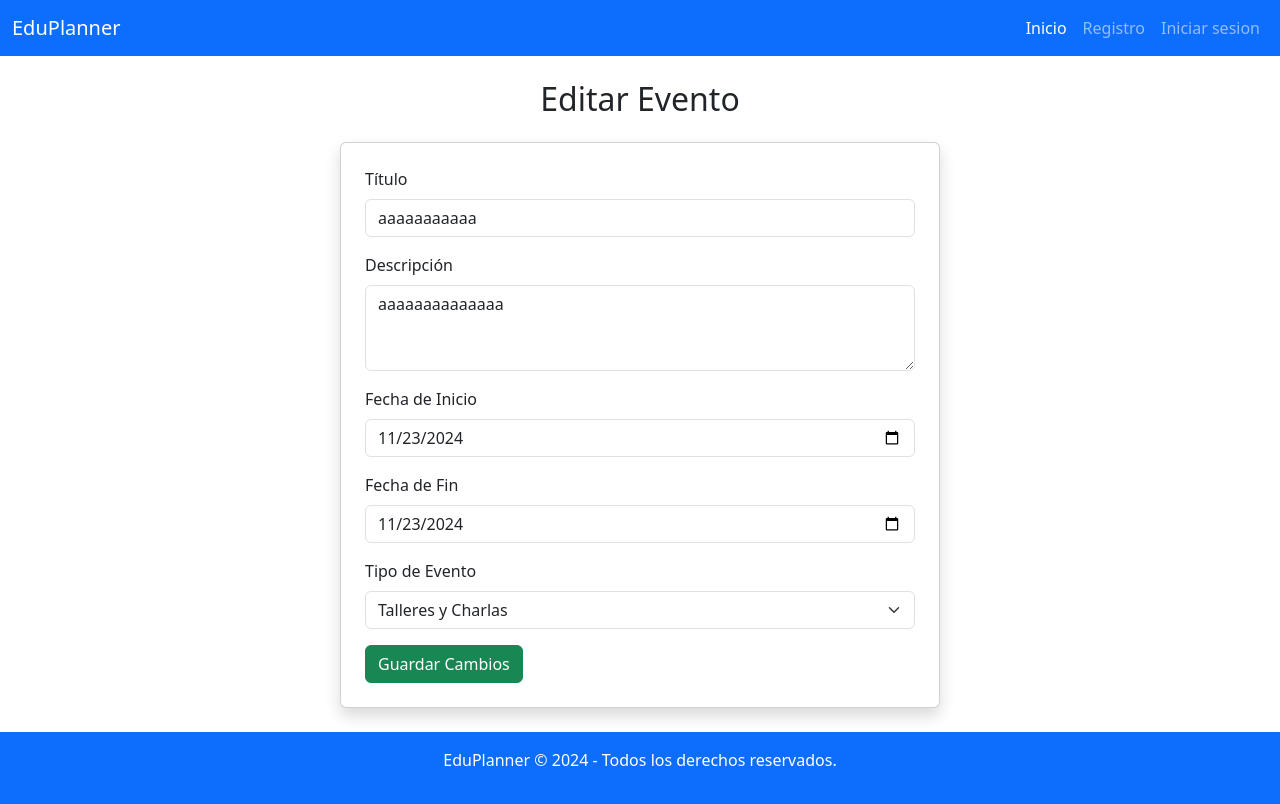
After one commit to iari4as/CER3-ALVAREZBASTIAN_ARIASISAAC, a Django app: page /editar_evento/1/ in a window 1280 px wide. The commit adds this page. Run offline with Django 5.2, Linux system fonts and the light colour scheme; data comes from the database, SQL or seed files in the repository; both versions use the stored data as it was after the commit.

Commit message:
creacion de edit (falta hacer que el boton edite realmente)

```diff
--- a/certamen3/urls.py
+++ b/certamen3/urls.py
@@ -16,7 +16,7 @@ Including another URLconf
 """
 from django.contrib import admin
 from django.urls import path
-from core.views import home, iniciarSesion,manageEvents,signout,registroUser,gestioneventos,EventoCreateAPIView, event_form
+from core.views import home, iniciarSesion,manageEvents,signout,registroUser,gestioneventos,EventoCreateAPIView, event_form,editar_evento, eliminar_evento
 urlpatterns = [
     path('admin/', admin.site.urls),
     path('',home, name="home" ),
@@ -27,4 +27,7 @@ urlpatterns = [
     path('gestion/', gestioneventos, name='gestion'),
     path('api/eventos/create/', EventoCreateAPIView.as_view(), name='api_event_create'),
     path('CrearEvento/', event_form, name="event_form"),
+    path('eventos/eliminar/<int:event_id>/', eliminar_evento, name='eliminar_evento'),
+    path('editar_evento/<int:evento_id>/', editar_evento, name='editar_evento'),
+
 ]
--- /dev/null
+++ b/core/templates/core/edit_evento.html
@@ -0,0 +1,51 @@
+{% extends "core/base.html" %}
+
+{% block content %}
+<h2 class="text-center">Editar Evento</h2>
+<div class="card shadow p-4 mx-auto mt-4" style="max-width: 600px;">
+
+    <form method="POST">
+        {% csrf_token %}
+
+        <div class="mb-3">
+            <label for="title" class="form-label">Título</label>
+            <input type="text" class="form-control" id="title" name="title" value="{{ evento.Titulo }}" required>
+        </div>
+
+        <div class="mb-3">
+            <label for="description" class="form-label">Descripción</label>
+            <textarea class="form-control" id="description" name="description" rows="3" required>{{ evento.Descripcion }}</textarea>
+        </div>
+
+        <div class="mb-3">
+            <label for="start_date" class="form-label">Fecha de Inicio</label>
+            <input type="date" class="form-control" id="start_date" name="start_date" value="{{ evento.fecha_inicio|date:'Y-m-d' }}" required>
+        </div>
+
+        <div class="mb-3">
+            <label for="end_date" class="form-label">Fecha de Fin</label>
+            <input type="date" class="form-control" id="end_date" name="end_date" value="{{ evento.fecha_fin|date:'Y-m-d' }}" required>
+            {% if errors.dates %}
+                <div class="text-danger">{{ errors.dates }}</div>
+            {% endif %}
+        </div>
+
+        <div class="mb-3">
+            <label for="event_type" class="form-label">Tipo de Evento</label>
+            <select class="form-select" id="event_type" name="event_type" required>
+                <option value="evento.TipoEvento"> {{evento.TipoEvento}}</option>
+                {% for key, value in TIPO_EVENTO_CHOICES %}
+                    <option value="{{ key }}" {% if evento.TipoEvento == key %}selected{% endif %}>
+                        {{ value }}
+                    </option>
+                {% endfor %}
+            </select>
+            {% if errors.event_type %}
+                <div class="text-danger">{{ errors.event_type }}</div>
+            {% endif %}
+        </div>
+
+        <button type="submit" class="btn btn-success">Guardar Cambios</button>
+    </form>
+</div>
+{% endblock %}
--- a/core/templates/core/manage_events.html
+++ b/core/templates/core/manage_events.html
@@ -8,6 +8,7 @@
     </div>
     <div class="table-responsive">
         <table class="table table-bordered">
+
             <thead class="table-dark">
                 <tr>
                     <th>Fecha Inicio</th>
@@ -25,9 +26,10 @@
                     <td>{{ evento.Titulo }}</td>
                     <td>{{ evento.get_TipoEvento_display }}</td>
                     <td>
-                        <a href="{% url 'gestion' %}?event_id={{ evento.id }}" class="btn btn-warning btn-sm">Editar</a>
                         <form method="POST"  style="display:inline;">
                             {% csrf_token %}
+                            <input type="hidden" name="evento_id" value="{{ evento.id }}">
+                            <a href="{% url 'editar_evento' evento.id %}" class="btn btn-warning btn-sm">Editar</a>
                             <button type="submit" class="btn btn-danger btn-sm">Eliminar</button>
                         </form>
                     </td>
@@ -38,6 +40,7 @@
                 </tr>
                 {% endfor %}
             </tbody>
+
         </table>
     </div>
 </div>
--- a/core/views.py
+++ b/core/views.py
@@ -14,6 +14,8 @@ from django.contrib.auth.decorators import login_required
 from django.http import HttpResponseForbidden
 from django.http import JsonResponse
 from datetime import datetime
+from django.contrib import messages
+
 
 @login_required
 def manageEvents(request):
@@ -228,9 +230,27 @@ class EventoAPI(APIView):
         return Response(serializer.errors, status=status.HTTP_400_BAD_REQUEST)
 
 
+def eliminar_evento(request, event_id):
+    evento = get_object_or_404(Evento, id=event_id)
+    evento.delete()
+    messages.success(request, "El evento ha sido eliminado correctamente.")
+    return redirect('lista_eventos')  # Redirige a la lista de eventos
 
 
-
+def editar_evento(request, evento_id):
+    evento = get_object_or_404(Evento, id=evento_id)
+    if request.method == "POST":
+        evento.Titulo = request.POST.get('title')
+        evento.Descripcion = request.POST.get('description')
+        evento.fecha_inicio = request.POST.get('start_date')
+        evento.fecha_fin = request.POST.get('end_date')
+        evento.TipoEvento = request.POST.get('event_type')
+        evento.save()
+        return redirect('editar_evento')
+    return render(request, 'core/edit_evento.html', {
+        'evento': evento,
+        'TIPO_EVENTO_CHOICES': Evento.TIPO_EVENTO_CHOICES,
+    })
 
 @login_required
 def gestioneventos(request):
```
Also changed, not shown: db.sqlite3.
